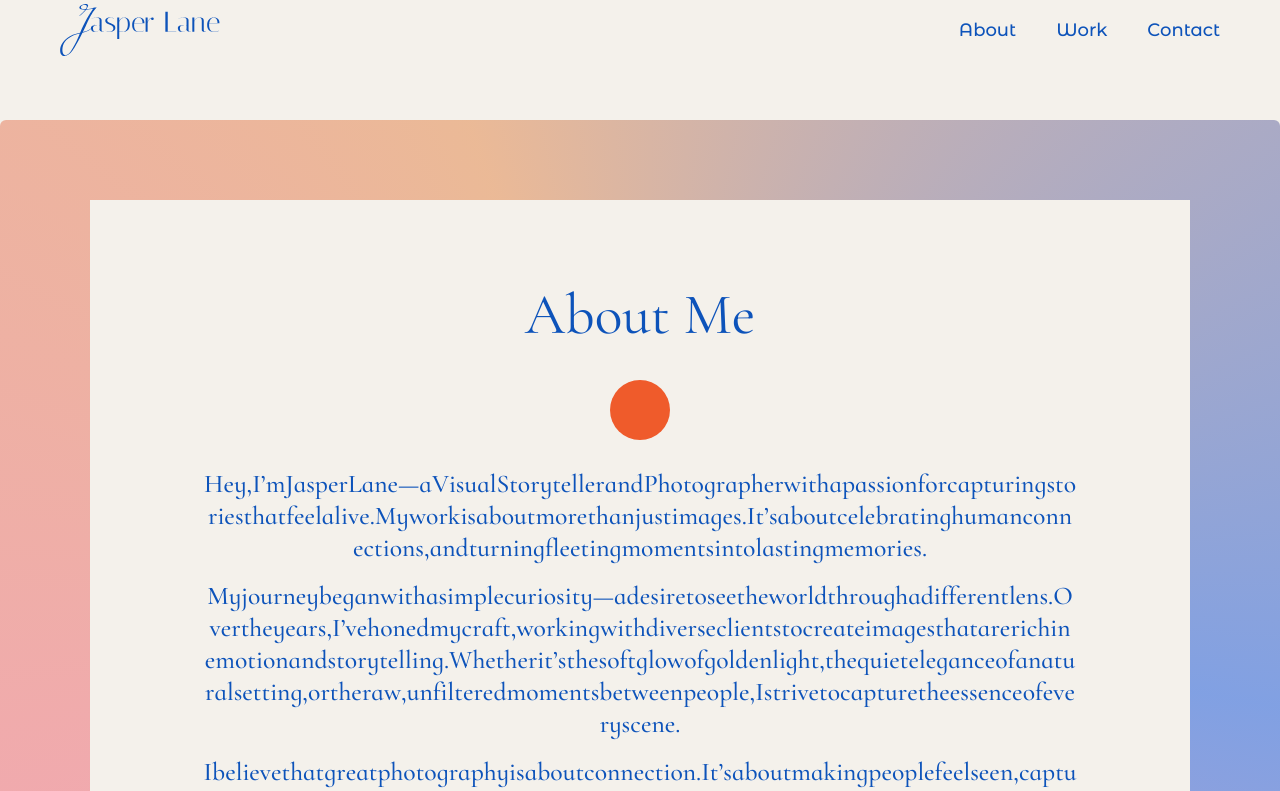
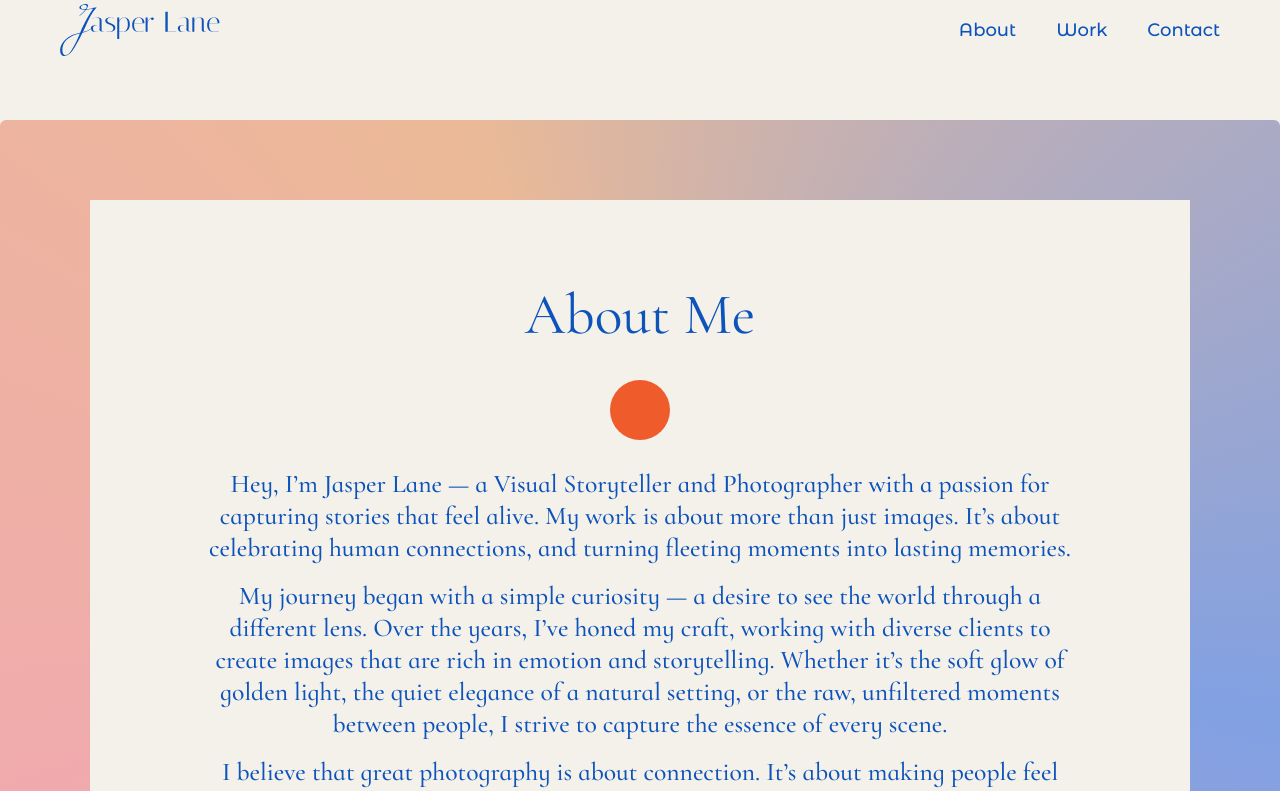
Before and after one commit to irrmatii/Photographer_portfolio, a Next.js app: page /about in a window 1280 px wide. Shown: the top 791 px of the page. Built offline with nearby package versions, Linux system fonts and the light colour scheme.

Commit message:
text update

```diff
--- a/app/about/page.jsx
+++ b/app/about/page.jsx
@@ -8,13 +8,7 @@ const AboutMe = () => {
         <div className='w-full h-full'>
             <Profile
                 title={'About Me'}
-                description={'Hey, I’m Jasper Lane — a Visual Storyteller and Photographer with a passion for capturing stories that feel alive. My work is about more than just images. It’s about celebrating human connections, and turning fleeting moments into lasting memories.\n' +
-                    '\n' +
-                    'My journey began with a simple curiosity — a desire to see the world through a different lens. Over the years, I’ve honed my craft, working with diverse clients to create images that are rich in emotion and storytelling. Whether it’s the soft glow of golden light, the quiet elegance of a natural setting, or the raw, unfiltered moments between people, I strive to capture the essence of every scene.\n' +
-                    '\n' +
-                    'I believe that great photography is about connection. It’s about making people feel seen, capturing their authentic selves, and revealing beauty in the unexpected. Each project is a chance to tell a new story, to see the world with fresh eyes, and to create something timeless.\n' +
-                    '\n' +
-                    'Explore my portfolio, discover the stories I’ve captured, and let’s create something unforgettable together.'}
+                description={'Hey, I’m Jasper Lane — a Visual Storyteller and Photographer with a passion for capturing stories that feel alive. My work is about more than just images. It’s about celebrating human connections, and turning fleeting moments into lasting memories. <br> My journey began with a simple curiosity — a desire to see the world through a different lens. Over the years, I’ve honed my craft, working with diverse clients to create images that are rich in emotion and storytelling. Whether it’s the soft glow of golden light, the quiet elegance of a natural setting, or the raw, unfiltered moments between people, I strive to capture the essence of every scene. <br> I believe that great photography is about connection. It’s about making people feel seen, capturing their authentic selves, and revealing beauty in the unexpected. Each project is a chance to tell a new story, to see the world with fresh eyes, and to create something timeless. <br> Explore my portfolio, discover the stories I’ve captured, and let’s create something unforgettable together.'}
                 className={'py-30'}
             />
             <Form
--- a/components/Profile.jsx
+++ b/components/Profile.jsx
@@ -31,11 +31,6 @@ const Profile = ({title, description, button, className}) => {
         });
     })
 
-    const splitText = (text) => {
-        return text.split("").map((char, index) => (
-            <span key={index} className="char inline-block">{char}</span>
-        ));
-    };
 
 
     return (
@@ -49,9 +44,9 @@ const Profile = ({title, description, button, className}) => {
                             <div
                                 className='w-[8%] max-w-[60px] min-w-[25px] aspect-square rounded-full bg-[#ef5b2b]'></div>
                             <div className='text-[clamp(25px,2vw,50px)] leading-tight mb-4 flex flex-col gap-4 font-medium'>
-                                {description.split('\n\n').map((paragraph, index) => (
-                                    <p key={index} className='gsap'>
-                                        {splitText(paragraph)}
+                                {description.split('<br>').map((text, index) => (
+                                    <p key={index} className="gsap">
+                                        {text.trim()}
                                     </p>
                                 ))}
                             </div>
--- a/styles/globals.css
+++ b/styles/globals.css
@@ -31,8 +31,6 @@ html body{
     }
 }
 
-
-
 @media screen and (min-width: 1300px)  {
     .custom-container {
         margin-inline: 10%;
```
